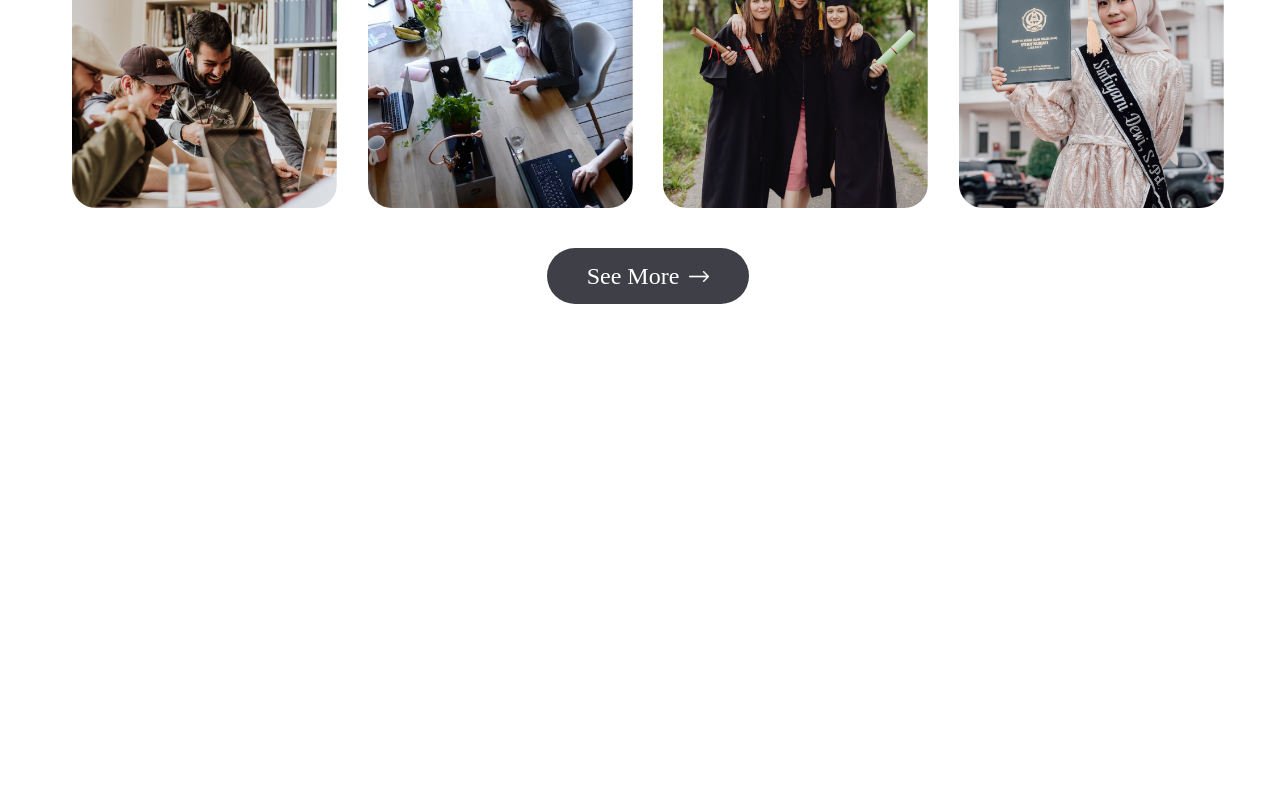
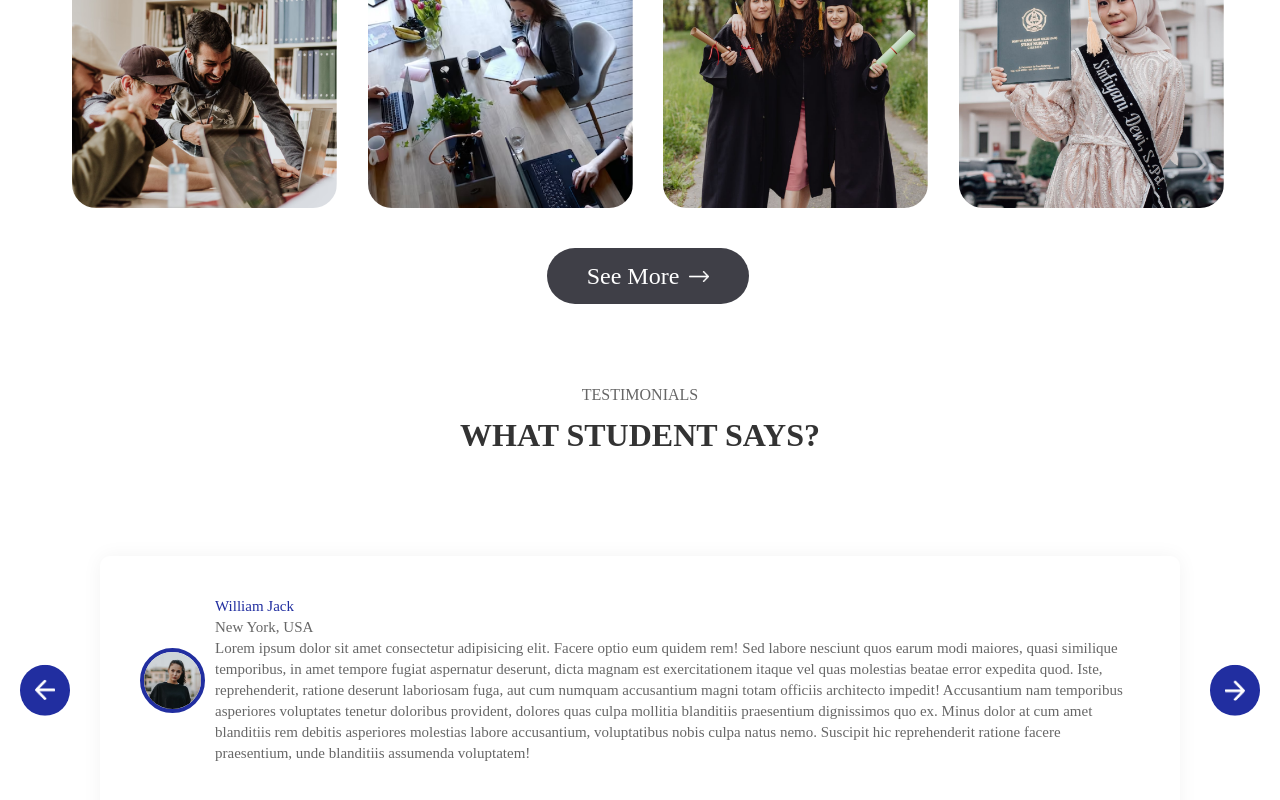
Before and after one commit to deveshh30/REACT, a React (Vite) app in the folder PROJECTS/EDUNITY/edunity/: page / in a window 1280 px wide. Shown: the part 2420-3220 px from the top of the page. Before the commit the page ends 2804 px from the top, so only its background shows below. Built offline with nearby package versions, Linux system fonts and the light colour scheme.

Commit message:
Add Testimonial component and integrate into App

```diff
--- a/PROJECTS/EDUNITY/edunity/src/App.jsx
+++ b/PROJECTS/EDUNITY/edunity/src/App.jsx
@@ -6,6 +6,7 @@ import Programs from './component/programs/programs.jsx'
 import About from './component/about/about.jsx'
 import Title from './component/title/Title.jsx'
 import Campus from './component/campus/Campus.jsx'
+import Testimonial from './component/Testimonials/Testimonial.jsx'
 
 function App() {
 
@@ -19,6 +20,8 @@ function App() {
     <About/>
     <Title subTitle='Gallery' title= 'campus photo' />
     <Campus/>
+    <Title subTitle='TESTIMONIALS' title= 'What student says?' />
+    <Testimonial/>
     </div>
 
     </div>
--- /dev/null
+++ b/PROJECTS/EDUNITY/edunity/src/component/Testimonials/Testimonial.jsx
@@ -0,0 +1,89 @@
+import React, { useRef } from 'react'
+import './testimonial.css'
+import next_icon from '../../assets/next-icon.png'
+import back_icon from '../../assets/back-icon.png'
+import user_1 from '../../assets/user-1.png'
+import user_2 from '../../assets/user-2.png'
+import user_3 from '../../assets/user-3.png'
+import user_4 from '../../assets/user-4.png'
+
+const Testimonial = () => {
+
+    const slider = useRef();
+    let tx = 0;
+    const slideForward = ()=> {
+        if(tx > -75){
+            tx -= 25;
+        }
+        slider.current.style.transform = `translateX(${tx}%)`
+    }
+    const slideBackward = ()=> {
+        if(tx < 0){
+            tx += 25;
+        }
+        slider.current.style.transform = `translateX(${tx}%)`
+    }
+
+  return (
+    <div>
+      <div className="testimonial ">
+        <img src={next_icon} className='next-btn' onClick={slideForward} alt="" />
+        <img src={back_icon} className='back-btn' onClick={slideBackward} alt="" />
+        <div className="slider">
+            <ul ref={slider}>
+                <li>
+                    <div className="slide">
+                        <div className="user-info">
+                            <img src={user_1} alt="" />
+                            <div className="">
+                                <h3>William Jack</h3>
+                                <span>New York, USA</span>
+                                <p>Lorem ipsum dolor sit amet consectetur adipisicing elit. Facere optio eum quidem rem! Sed labore nesciunt quos earum modi maiores, quasi similique temporibus, in amet tempore fugiat aspernatur deserunt, dicta magnam est exercitationem itaque vel quas molestias beatae error expedita quod. Iste, reprehenderit, ratione deserunt laboriosam fuga, aut cum numquam accusantium magni totam officiis architecto impedit! Accusantium nam temporibus asperiores voluptates tenetur doloribus provident, dolores quas culpa mollitia blanditiis praesentium dignissimos quo ex. Minus dolor at cum amet blanditiis rem debitis asperiores molestias labore accusantium, voluptatibus nobis culpa natus nemo. Suscipit hic reprehenderit ratione facere praesentium, unde blanditiis assumenda voluptatem!</p>
+                            </div>
+                        </div>
+                    </div>
+                </li>
+                <li>
+                    <div className="slide">
+                        <div className="user-info">
+                            <img src={user_2} alt="" />
+                            <div className="">
+                                <h3>Travis Head</h3>
+                                <span>Sydney, Australia</span>
+                                <p>Lorem ipsum, dolor sit amet consectetur adipisicing elit. Omnis fugit minima quisquam consequuntur provident corrupti accusamus voluptate? Sit autem fugiat quaerat eum sunt sint animi placeat doloremque enim, distinctio recusandae nostrum voluptate accusamus voluptatem. Dolorem rem voluptatem quis iste eligendi sapiente, quos architecto quae et error, deserunt necessitatibus assumenda soluta. Sequi ullam magni porro cum nam similique sed architecto incidunt animi hic mollitia consectetur, quos ipsam atque voluptates adipisci blanditiis fugiat sapiente voluptatibus nemo ipsum libero beatae a? Quidem ullam quasi maiores nesciunt quis minima voluptate, ipsam aliquam. Commodi maxime saepe adipisci atque totam minus provident repellat ea nostrum quos?</p>
+                            </div>
+                        </div>
+                    </div>
+                </li>
+                <li>
+                    <div className="slide">
+                        <div className="user-info">
+                            <img src={user_3} alt="" />
+                            <div className="">
+                                <h3>Mitchell Stark</h3>
+                                <span>Perth, Australia</span>
+                                <p>Lorem ipsum dolor sit amet consectetur, adipisicing elit. Ea perferendis neque unde voluptatum dolorum labore laborum. Nostrum earum deserunt alias quaerat maiores rem aliquid, atque molestiae iure animi enim minus? Odit, tenetur laborum asperiores optio mollitia eius itaque repellat enim porro ab, ad dolores necessitatibus a aut non! Distinctio, ea! Sit consectetur quibusdam quo nam nesciunt vitae quaerat ullam velit ex dolorum voluptatibus ab cum reprehenderit modi ducimus autem, at qui impedit cupiditate, unde laboriosam atque totam voluptatum. Quisquam odio molestiae omnis culpa a perspiciatis esse harum necessitatibus unde iusto eaque quaerat saepe inventore odit illo, debitis fugit? Culpa, neque.</p>
+                            </div>
+                        </div>
+                    </div>
+                </li>
+                <li>
+                    <div className="slide">
+                        <div className="user-info">
+                            <img src={user_4} alt="" />
+                            <div className="">
+                                <h3>Casley Roy</h3>
+                                <span>New York, USA</span>
+                                <p>Lorem ipsum dolor sit amet consectetur adipisicing elit. Praesentium et tempora iusto, inventore eos maiores sequi porro consectetur eligendi voluptate, quos ducimus accusamus. Omnis unde aspernatur nisi quae eum hic adipisci officiis, harum facilis, itaque est porro ipsum quia, laudantium minima repudiandae fugiat quidem inventore eligendi modi. Alias aspernatur sed accusantium maiores voluptatum a delectus ratione earum id, dicta beatae facilis, aperiam odit distinctio ipsa nihil, natus suscipit quaerat odio. Ullam necessitatibus adipisci dolor, in modi sint sequi nesciunt harum culpa vero quaerat, error fuga dolorum atque dicta. Recusandae ad laboriosam, excepturi alias suscipit cum numquam quia minima maiores pariatur!</p>
+                            </div>
+                        </div>
+                    </div>
+                </li>
+            </ul>
+        </div>
+      </div>
+    </div>
+  )
+}
+
+export default Testimonial
--- /dev/null
+++ b/PROJECTS/EDUNITY/edunity/src/component/Testimonials/testimonial.css
@@ -0,0 +1,84 @@
+
+.testimonial {
+    margin: 80px auto;
+    padding: 0 80px;
+    position: relative;
+}
+.next-btn {
+    position: absolute;
+    top: 50%;
+    right: 20px;
+    transform: translateY(-50%);
+    padding: 15px;
+    width: 50px;
+    border-radius: 50%;
+    cursor: pointer;
+    background: #212EA0;
+    display: flex;
+    align-items: center;
+    justify-content: center;
+}
+
+.back-btn {
+    position: absolute;
+    top: 50%;
+    left: 20px;
+    transform: translateY(-50%);
+    padding: 15px;
+    width: 50px;
+    border-radius: 50%;
+    cursor: pointer;
+    background: #212EA0;
+    display: flex;
+    align-items: center;
+    justify-content: center;
+}
+
+.next-btn img, .back-btn img {
+    width: 20px;
+    height: 20px;
+    filter: brightness(0) invert(1); /* Makes the icon white */
+}
+
+.slider {
+    overflow: hidden;
+}
+.slider ul {
+    display: flex;
+    width: 400%;
+    transition: 0.7s;
+}
+
+.slider li {
+    list-style: none;
+    width: 25%;
+    padding: 20px;
+}
+
+.slide {
+    box-shadow: 0 0 20px rgba(0, 0, 0, 0.05);
+    padding: 40px;
+    border-radius: 10px;
+    color: #676767;
+    line-height: 1.4;
+}
+
+.slide img {
+    width: 65px;
+    border-radius: 50%;
+    margin-right: 10px;
+    border: 4px solid #212EA0;
+
+
+}
+
+.user-info{
+    display: flex;
+    align-items: center;
+    margin-bottom:20px ;
+    font-size: 15px;
+}
+
+.user-info h3 {
+    color:  #212EA0;
+}
```
